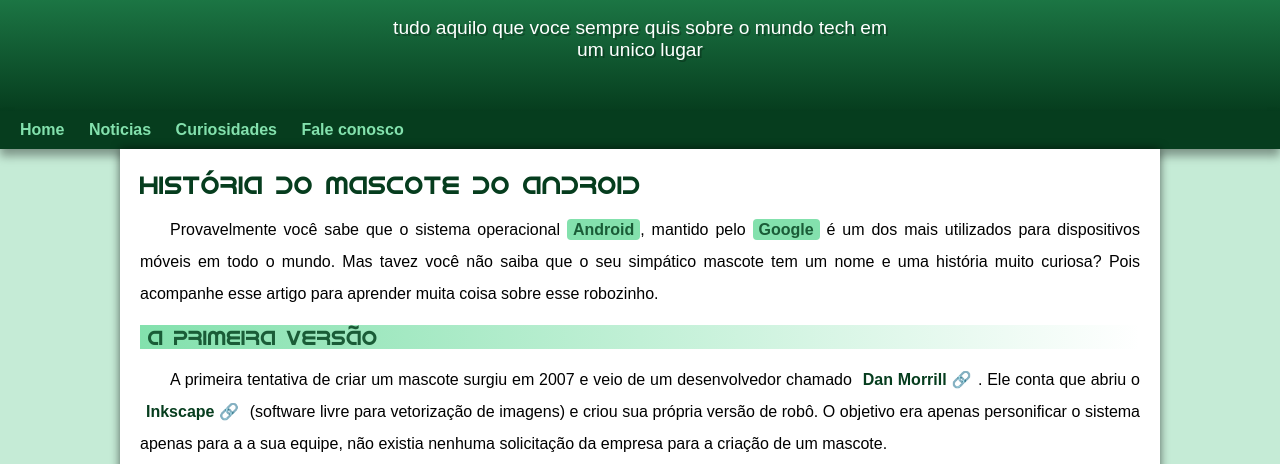
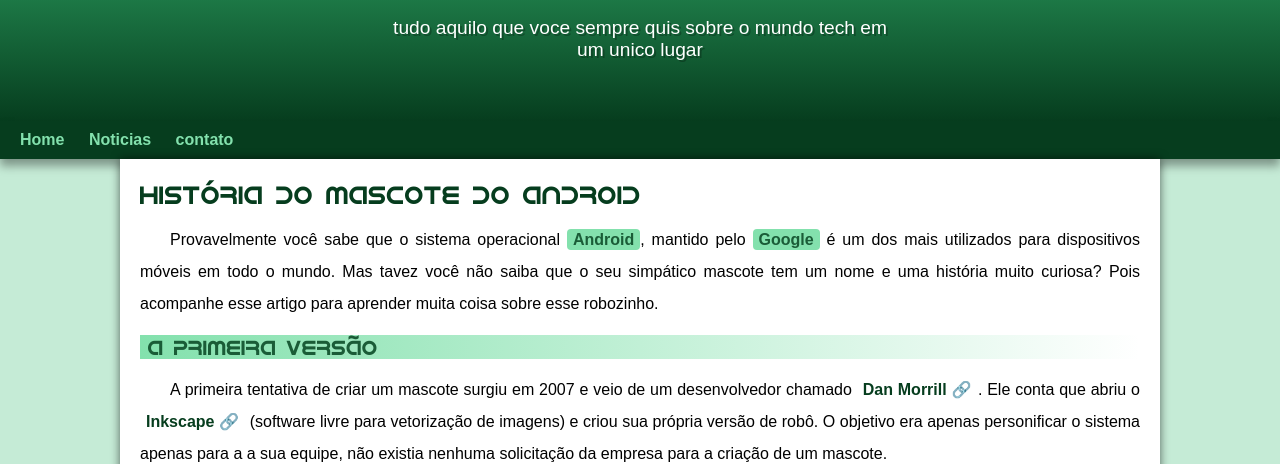
Before and after one commit to LuisMIguelFurlanettoSousa/projeto-android, a plain HTML site: page index.html in a window 1280 px wide. Shown: the part 100-564 px from the top of the page. Drawn offline with Linux system fonts and the light colour scheme.

Commit message:
problema de padding corrigido

```diff
--- a/estilo/style.css
+++ b/estilo/style.css
@@ -51,7 +51,7 @@ header > p{
     padding-left: 10px;
     margin: auto;
     text-shadow: 2px 2px 0px rgba(0, 0, 0, 0.259);
-    margin-bottom: 30px;
+    padding-bottom: 40px;
 }
 
 header > h1 {
--- a/index.html
+++ b/index.html
@@ -15,8 +15,7 @@
     <nav>
         <a href="#">Home</a>
         <a href="#">Noticias</a>
-        <a href="#">Curiosidades</a>
-        <a href="#">Fale conosco</a>
+        <a href="#">contato</a>
     </nav>
     <main>
         <article>
```
